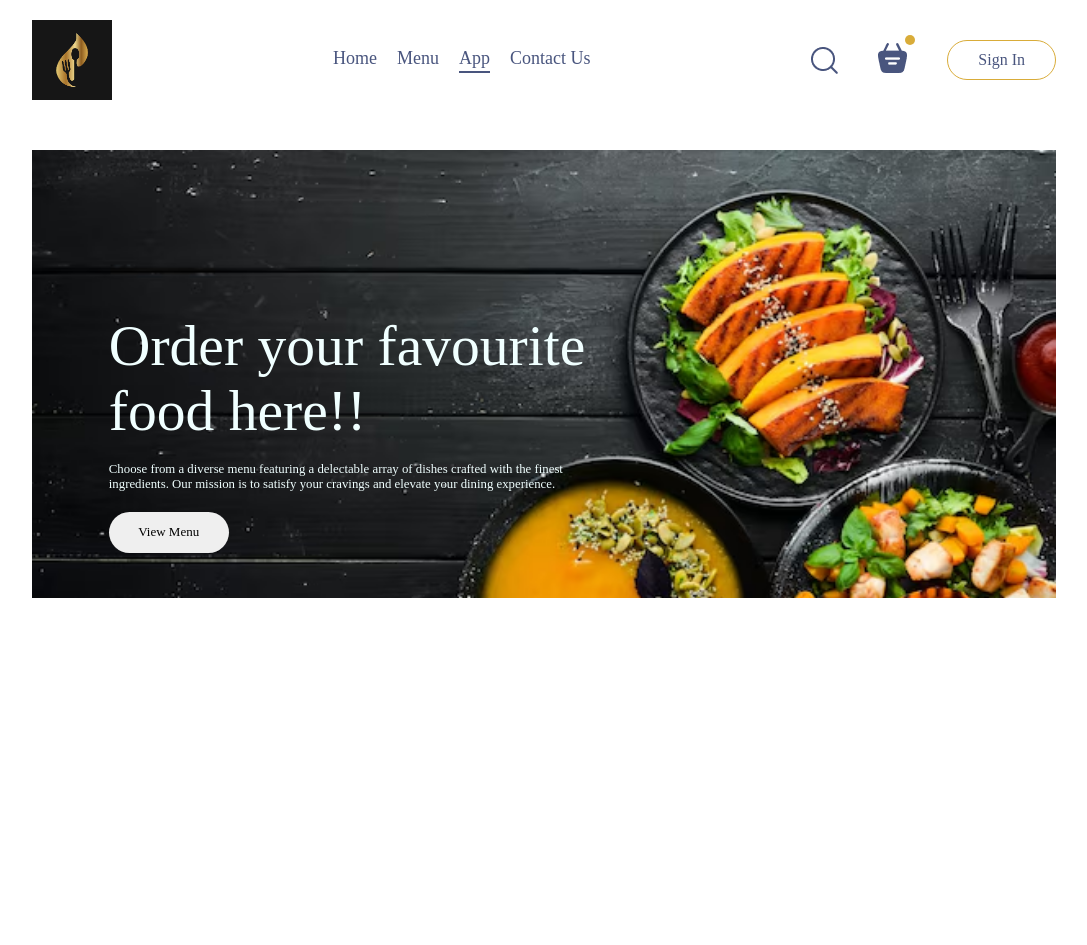
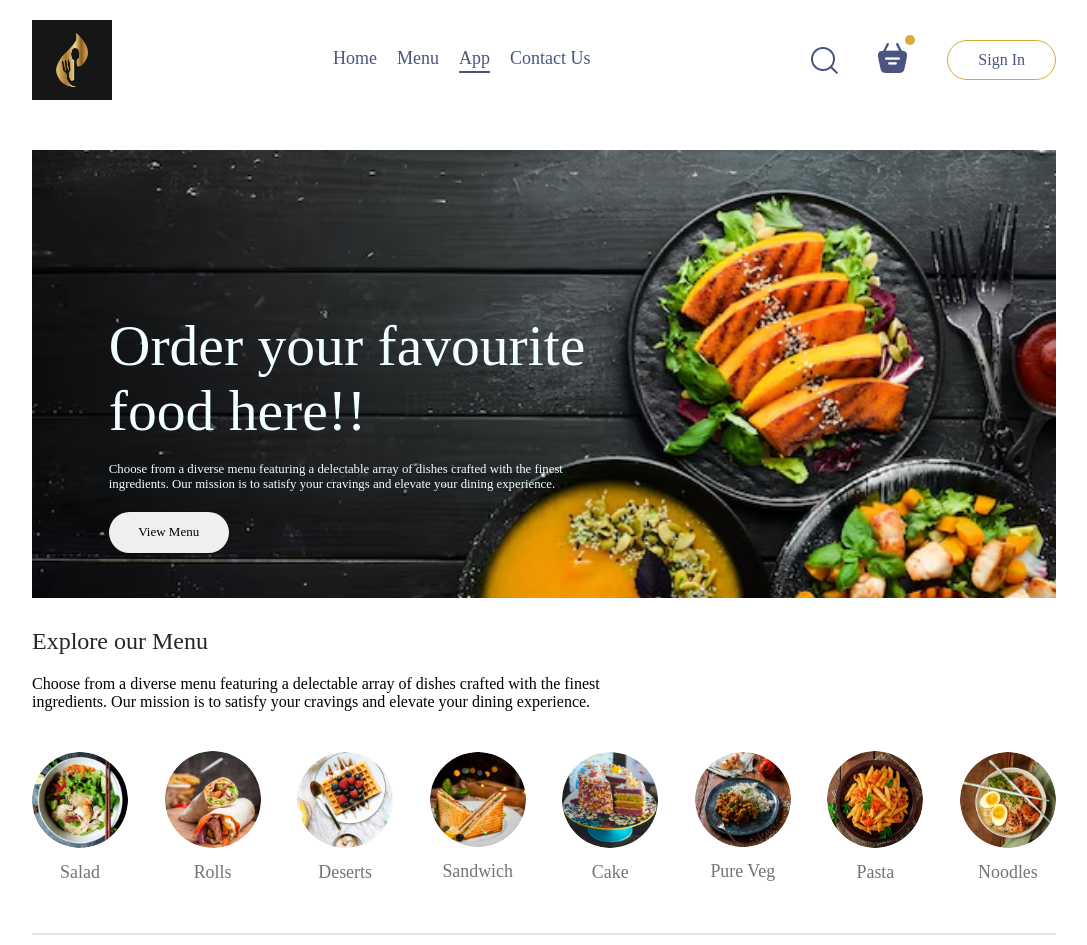
Before and after one commit to Yashi027/My_restaurant_website, a React (Vite) app: page / in a window 1280 px wide. Shown: the whole page, without its empty margins (96-1183 px from the left). Before the commit the page ends 800 px from the top, so only its background shows below. Built offline with nearby package versions, Linux system fonts and the light colour scheme.

Commit message:
committing menu-designing

```diff
--- /dev/null
+++ b/src/components/ExploreMenu/Exploremenu.css
@@ -0,0 +1,48 @@
+.explore-menu{
+    display: flex;
+    flex-direction: column;
+    gap:20px;
+}
+.explore-menu h2{
+    color: #262626;
+    font-weight: 500;
+}
+.explore-menu-text{
+    max-width: 60%;
+    columns: #808080;
+}
+.explore-menu-list{
+    display: flex;
+    justify-content: space-between;
+    align-items: center;
+    gap:35px;
+    text-align: center;
+    margin: 20px 0;
+    overflow-x: scroll;
+}
+.explore-menu-list::-webkit-scrollbar{
+    display: none;
+}
+.explore-menu-list-item img{
+    width: 7.5vw;
+    min-width: 80px;
+    cursor: pointer;
+    border-radius: 50%;
+    transition: .2s;
+}
+.explore-menu-list-item p{
+    margin-top: 10px;
+    color: #747474;
+    font-size: max(1.4vw,16px);
+    cursor: pointer;
+}
+.explore-menu hr{
+    background-color: #e2e2e2;
+    margin: 10px 0;
+    height: 2px;
+    border: none;
+}
+.explore-menu-list-item .active{
+    border: 4px solid rgb(201, 168, 84);
+    padding: 2px;
+}
--- /dev/null
+++ b/src/components/ExploreMenu/Exploremenu.jsx
@@ -0,0 +1,28 @@
+import React from 'react';
+import './Exploremenu.css';
+import {menu_list} from '../../assets/frontend_assets/asset'
+
+function Exploremenu({category, setCategory}) {
+  return (
+    <div className='explore-menu' id='explore-menu'>
+        <h2>Explore our Menu</h2>
+        <p className='explore-menu-text'>Choose from a diverse menu featuring a delectable array of dishes crafted with the finest ingredients. Our mission is to satisfy your cravings and elevate your dining experience.</p>
+        <div className="explore-menu-list">
+            {
+                menu_list.map((item,idx) => {
+                    return(
+                        <div onClick={() => setCategory(prev => prev===item.menu_name ? "All" : item.menu_name)} key={idx} className="explore-menu-list-item">
+                             <img className={category===item.menu_name?"active":""} src={item.menu_image}  />
+                             <p>{item.menu_name}</p>
+                        </div>
+                    )
+                })
+            }
+        </div>
+        <hr />
+
+    </div>
+  );
+}
+
+export default Exploremenu;
--- a/src/components/navbar/Navbar.jsx
+++ b/src/components/navbar/Navbar.jsx
@@ -11,7 +11,7 @@
 
   return (
     <div className='navbar'>
-      <img src={asset.logo} alt="" className="logo" />
+      <img src={asset.logo} alt="The Golden Spoon" className="logo" />
       <ul className="navbar-menu">
         <li onClick={()=>setMenu("Home")} className={menu==="Home"?'active':''}>Home</li>
         <li onClick={() => setMenu("Menu")} className={menu==="Menu"?'active':''}>Menu</li>
--- /dev/null
+++ b/src/context/StoreContext.jsx
@@ -0,0 +1,18 @@
+import { createContext } from "react";
+
+
+export const StoreContext = createContext(null);
+
+const StoreContextProvider = (props) => {
+
+    const contextValue = {
+
+    }
+    return(
+        <StoreContext.Provider value={contextValue}>
+          {props.children}
+        </StoreContext.Provider>
+    )
+}
+
+export default StoreContextProvider;
--- a/src/main.jsx
+++ b/src/main.jsx
@@ -3,9 +3,12 @@
 import './index.css'
 import App from './App.jsx'
 import { BrowserRouter } from 'react-router-dom'
+import StoreContextProvider from './context/StoreContext.jsx'
 
 createRoot(document.getElementById('root')).render(
   <BrowserRouter>
-    <App />
+    <StoreContextProvider>
+      <App />
+    </StoreContextProvider>
   </BrowserRouter>,
 )
--- a/src/pages/Home/Home.jsx
+++ b/src/pages/Home/Home.jsx
@@ -1,11 +1,16 @@
 import React from 'react';
 import './Home.css'
 import Header from '../../components/Header/Header';
+import Exploremenu from '../../components/ExploreMenu/Exploremenu';
+import { useState } from 'react';
 
 function Home() {
+
+  const [category, setCategory] = useState("All");
   return (
     <div>
       <Header/>
+      <Exploremenu category={category} setCategory={setCategory}/>
     </div>
   );
 }
```
Also changed, not shown: src/assets/frontend_assets/logo.png.
